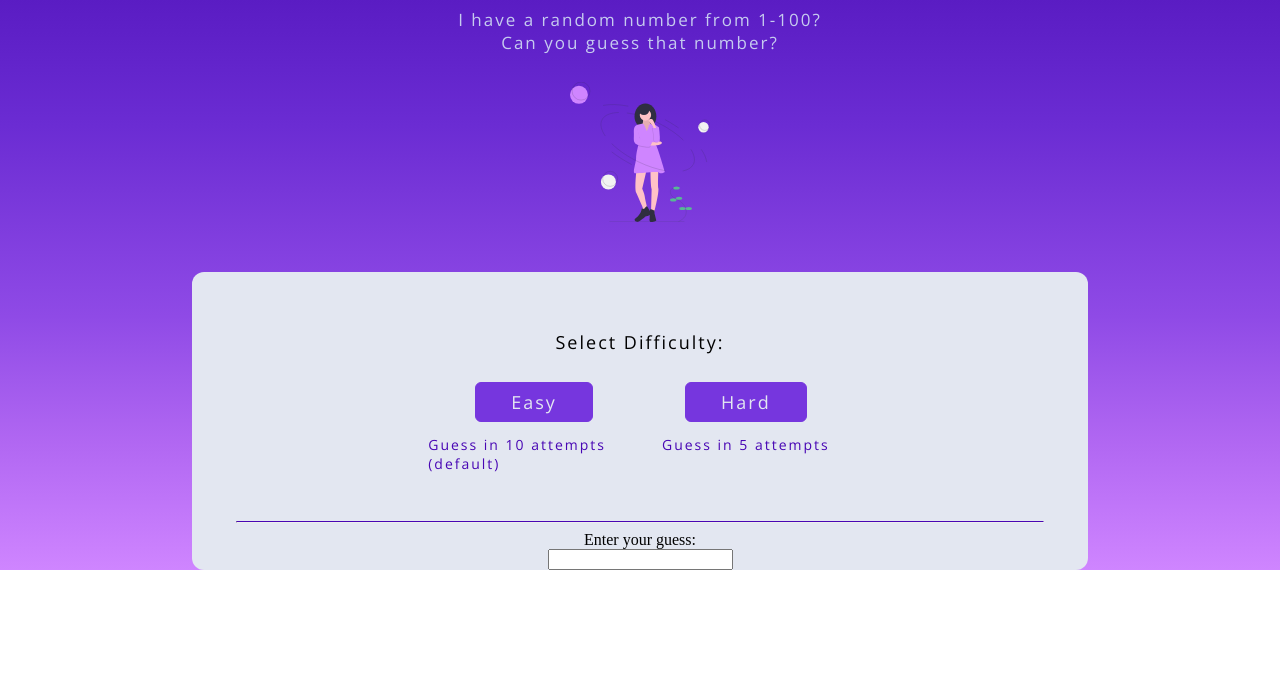
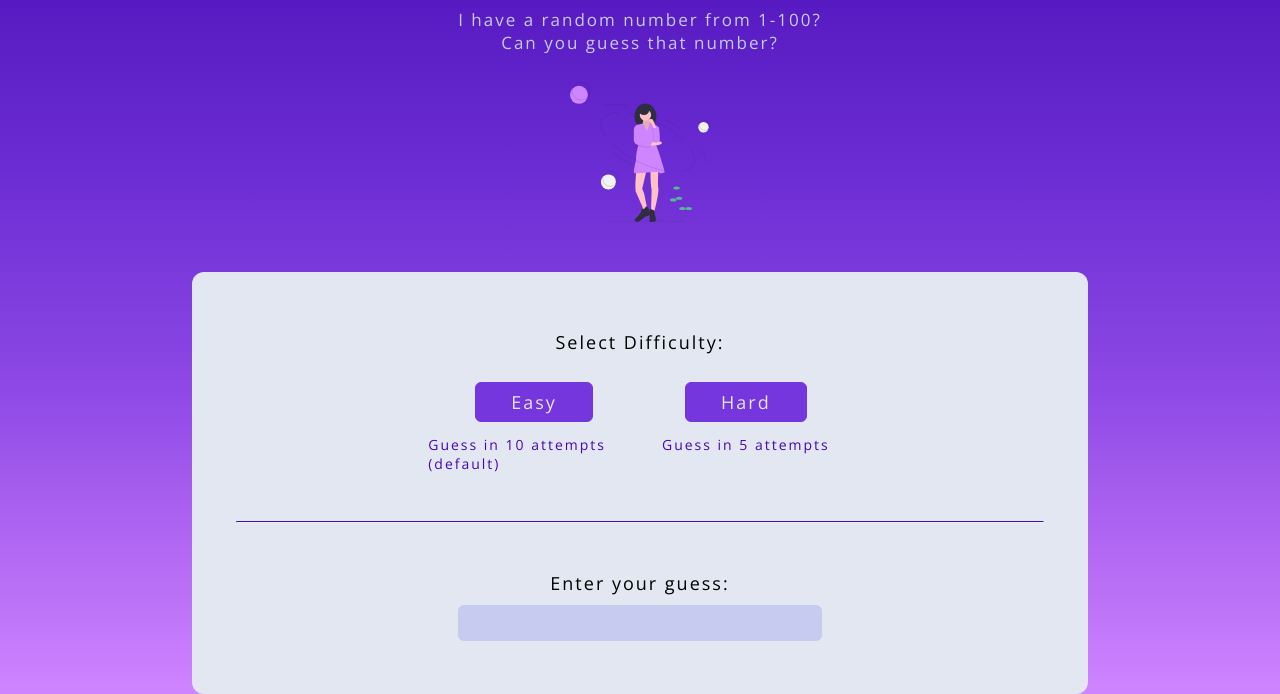
Before and after one commit to wendyval/Guess-the-Number-Game, a plain HTML site: page index.html in a window 1280 px wide. Shown: the part 128-822 px from the top of the page. Before the commit the page ends 800 px from the top, so only its background shows below. Drawn offline with nearby package versions, Linux system fonts and the light colour scheme.

Commit message:
Style the input section

```diff
--- a/css/style.css
+++ b/css/style.css
@@ -97,4 +97,21 @@ div.input-container {
     flex-direction: column;
     justify-content: center;
     align-items: center;
+    width: 100%;
+    margin: 40px 0;
 }
+
+div.input-container label {
+    text-align: center;
+    font: 400 18px 'Open Sans', sans-serif;
+    letter-spacing: 2px;
+}
+
+input[type="text"] {
+    width: 40%;
+    height: 32px;
+    border: 1px solid #C6CBEF;
+    background-color: #C6CBEF;
+    margin: 10px 0 13px;
+    border-radius: 6px;
+}
```
